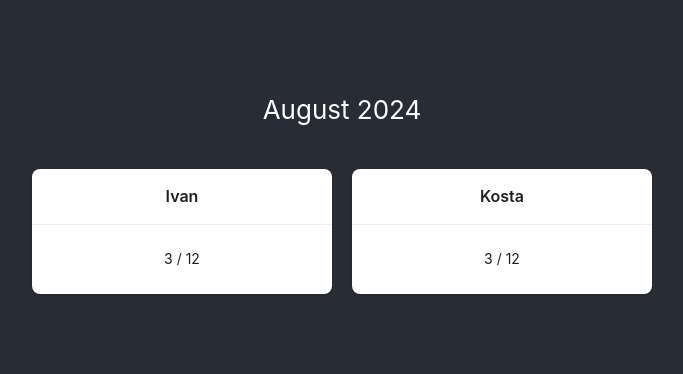
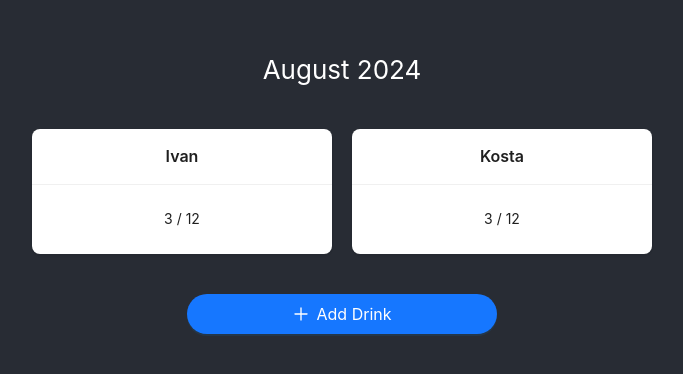
Before and after one commit to KostadinDev/alkoholik, a React (Create React App) app in the folder frontend/: page / in a window 1280 px wide. Shown: the part 208-582 px from the top of the page, without its empty margins (298-981 px from the left). Built offline with nearby package versions, Linux system fonts and the light colour scheme.

Commit message:
implemented mock add drink button

```diff
--- a/frontend/src/components/body.jsx
+++ b/frontend/src/components/body.jsx
@@ -1,24 +1,52 @@
-import React from 'react';
-import DrinkCounter from './drink-counter'; // Assuming DrinkCounter is already created
+import React, { useState } from 'react';
+import DrinkCounter from './drink-counter';
+import { Button, Divider, Flex, Radio } from 'antd';
+import { PlusOutlined } from '@ant-design/icons';
 
 function BodyComponent() {
   const now = new Date();
   const options = { year: 'numeric', month: 'long' };
   const month = now.toLocaleDateString('en-US', options);
 
-  const drinkCounters = [
+  // Initialize state with drinkCounters
+  const [drinkCounters, setDrinkCounters] = useState([
     { title: 'Ivan', count: 3 },
     { title: 'Kosta', count: 3 },
-  ];
+  ]);
+
+  // Increment drink count for a specific person
+  const incrementDrink = (title) => {
+    setDrinkCounters((prevCounters) =>
+      prevCounters.map((counter) =>
+        counter.title === title
+          ? { ...counter, count: counter.count + 1 }
+          : counter
+      )
+    );
+  };
 
   return (
-    <div className="flex flex-col gap-10">
+    <div className="flex flex-col gap-10 items-center">
       <span>{month}</span>
       <div className="flex gap-5">
         {drinkCounters.map((counter, index) => (
-          <DrinkCounter key={index} title={counter.title} count={counter.count} />
+          <DrinkCounter
+            key={index}
+            title={counter.title}
+            count={counter.count}
+          />
         ))}
       </div>
+      <Button
+        type="primary"
+        shape="round"
+        icon={<PlusOutlined />}
+        size="large"
+        className="w-[50%]"
+        onClick={() => incrementDrink('Ivan')} // Change to 'Kosta' if needed
+      >
+        Add Drink
+      </Button>
     </div>
   );
 }
```
